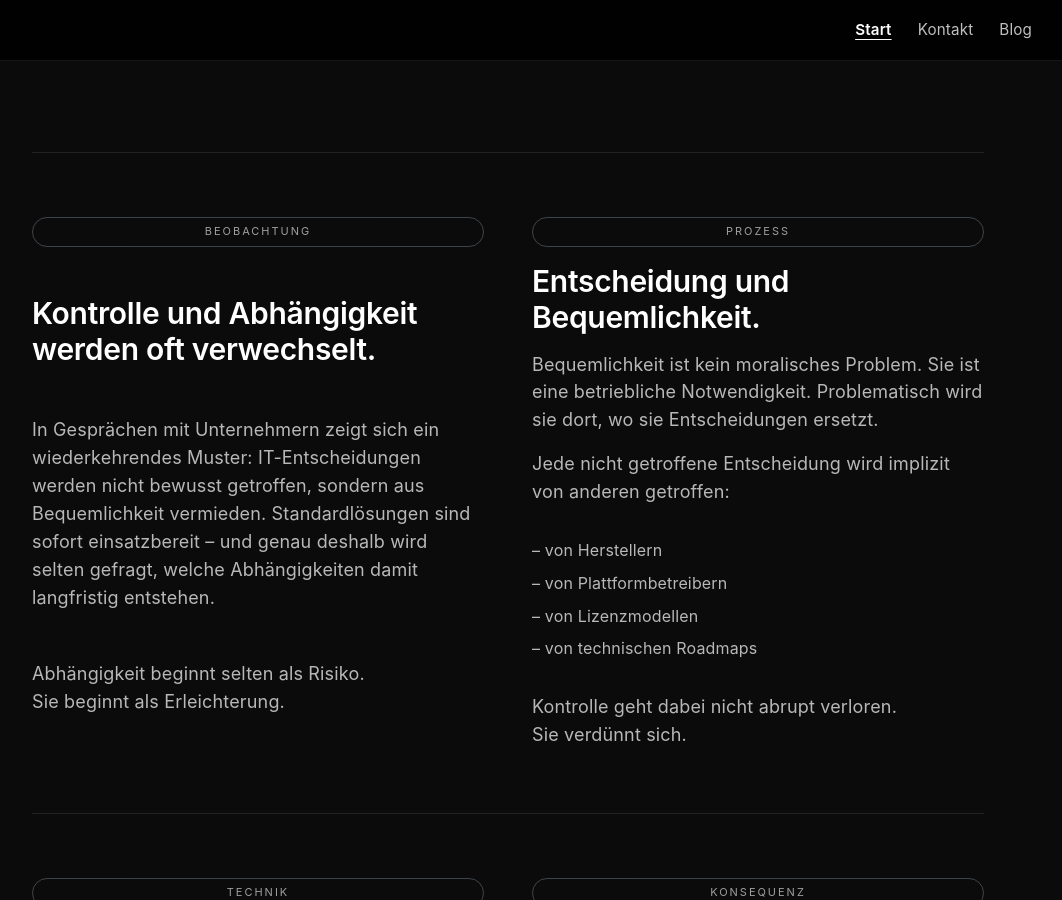
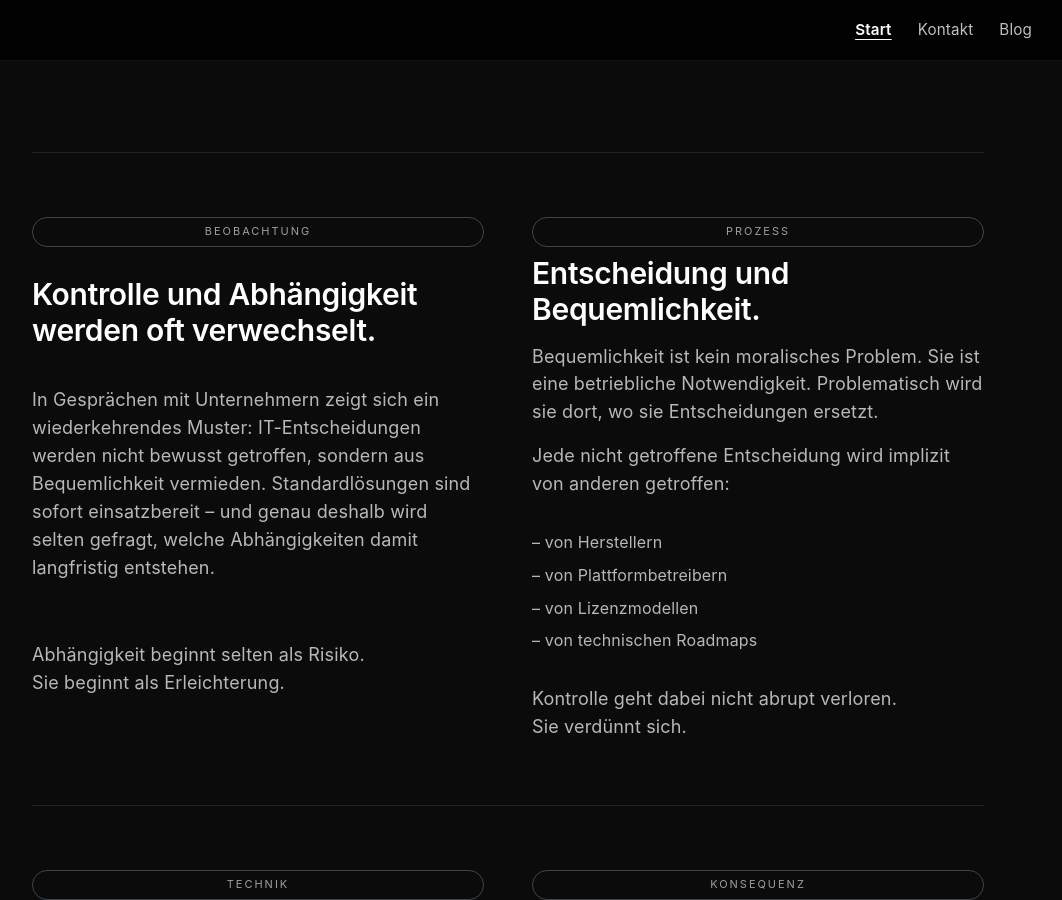
Before and after one commit to freedata-coop/freedata-coop.github.io, a Jekyll site: the page built from index.md, in a window 1280 px wide and 900 px high, scrolled down 703 px. Shown: the whole window, without its empty margins (132-1194 px from the left). Built offline with Jekyll 4.4.1, drawn with Linux system fonts in a browser that asks for light colours; some of the changed text lies outside the part shown.

Commit message:
(feat): edit css

```diff
--- a/assets/custom.css
+++ b/assets/custom.css
@@ -124,6 +124,11 @@ p{
   .grid.single{
     grid-template-columns:1fr;
   }
+}
+
+.head{
+  display:grid;
+  gap:8px; /* bewusst kleiner */
 }
 
 .stack{
--- a/index.md
+++ b/index.md
@@ -27,8 +27,10 @@ title: FreeData – Kontrolle statt Abhängigkeit.
 
 <section class="grid" aria-label="Beobachtung und Unterscheidungen">
   <div class="stack">
-    <span class="label">Beobachtung</span>
-    <h2>Kontrolle und Abhängigkeit werden oft verwechselt.</h2>
+    <div class="head">
+      <span class="label">Beobachtung</span>
+      <h2>Kontrolle und Abhängigkeit werden oft verwechselt.</h2>
+    </div>
     <p>
       In Gesprächen mit Unternehmern zeigt sich ein wiederkehrendes Muster:
       IT-Entscheidungen werden nicht bewusst getroffen, sondern aus Bequemlichkeit vermieden.
@@ -42,8 +44,10 @@ title: FreeData – Kontrolle statt Abhängigkeit.
   </div>
 
   <div class="stack">
-    <span class="label">Prozess</span>
-    <h2>Entscheidung und Bequemlichkeit.</h2>
+    <div class="head">
+      <span class="label">Prozess</span>
+      <h2>Entscheidung und Bequemlichkeit.</h2>
+    </div>
     <p>
       Bequemlichkeit ist kein moralisches Problem. Sie ist eine betriebliche Notwendigkeit.
       Problematisch wird sie dort, wo sie Entscheidungen ersetzt.
@@ -66,8 +70,10 @@ title: FreeData – Kontrolle statt Abhängigkeit.
 
 <section class="grid" aria-label="Technische Konkretisierung und Konsequenz">
   <div class="stack">
-    <span class="label">Technik</span>
-    <h2>Besitz ist etwas anderes als Zugriff.</h2>
+    <div class="head">
+       <span class="label">Technik</span>
+       <h2>Besitz ist etwas anderes als Zugriff.</h2>
+    </div>
     <p>
       Technisch zeigt sich diese Verdünnung sehr konkret:
       Systeme können nutzbar sein, ohne verfügbar zu sein.
@@ -83,8 +89,10 @@ title: FreeData – Kontrolle statt Abhängigkeit.
   </div>
 
   <div class="stack">
-    <span class="label">Konsequenz</span>
-    <h2>Warum Einzellösungen nicht skalieren.</h2>
+    <div class="head">
+      <span class="label">Konsequenz</span>
+      <h2>Warum Einzellösungen nicht skalieren.</h2>
+    </div>
     <p>
       Individuelle Optimierung ist sinnvoll. Aber sie skaliert schlecht.
       Jedes Unternehmen, das dieselben Grundentscheidungen immer wieder neu treffen muss,
@@ -101,8 +109,10 @@ title: FreeData – Kontrolle statt Abhängigkeit.
 
 <section class="grid" aria-label="Genossenschaft und Selbstbeschreibung">
   <div class="stack">
-    <span class="label">Organisationslogik</span>
-    <h2>Die Logik einer Genossenschaft.</h2>
+    <div class="head">
+      <span class="label">Organisationslogik</span>
+      <h2>Die Logik einer Genossenschaft.</h2>
+    </div>
     <p>
       Eine Genossenschaft ist keine Ideologie.
       Sie ist eine Organisationsform, die kollektive Vorentscheidungen ermöglicht –
@@ -116,8 +126,10 @@ title: FreeData – Kontrolle statt Abhängigkeit.
   </div>
 
   <div class="stack">
-    <span class="label">FreeData</span>
-    <h2>FreeData als Struktur.</h2>
+    <div class="head">
+      <span class="label">FreeData</span>
+      <h2>FreeData als Struktur.</h2>
+    </div>
     <p>
       FreeData ist keine Plattform. Kein Produktversprechen. Kein Manifest.
       FreeData ist der Versuch, Entscheidungen über IT-Grundlagen kollektiv vorzudenken
@@ -137,18 +149,20 @@ title: FreeData – Kontrolle statt Abhängigkeit.
   <div class="manifest">
     <h3>Eine nüchterne Feststellung</h3>
     <p><br>
-      Nicht Technologie entscheidet über Souveränität.
-      Sondern die Fähigkeit, Entscheidungen gemeinsam zu tragen.<br><br>
-      Und dauerhaft zu sichern.
+      Was unter Souveränität verstanden wird, entscheidet sich
+      nicht an Technologie allein. Sondern daran, wie
+      Entscheidungen unter Abhängigkeit möglich bleiben.
     </p>
   </div>
 
   <div class="stack">
-    <span class="label">Kontakt</span>
-    <h2>
-      Wenn diese Unterscheidungen für Sie Sinn ergeben,<br>
-      dann lohnt sich ein Gespräch.
-    </h2>
+    <div class="head">
+      <span class="label">Kontakt</span>
+      <h2>
+         Wenn diese Unterscheidungen für Sie Sinn ergeben,<br>
+        dann lohnt sich ein Gespräch.
+      </h2>
+    </div>
     <div class="row">
       <a class="cta" href="mailto:shift@freedata.net?subject=Kontrolle%20statt%20Abh%C3%A4ngigkeit%20%E2%80%93%20FreeData&body=Kurz%3A%20Was%20ich%20bei%20uns%20sehe%3A%20">
         <span class="dot" aria-hidden="true"></span>
```
